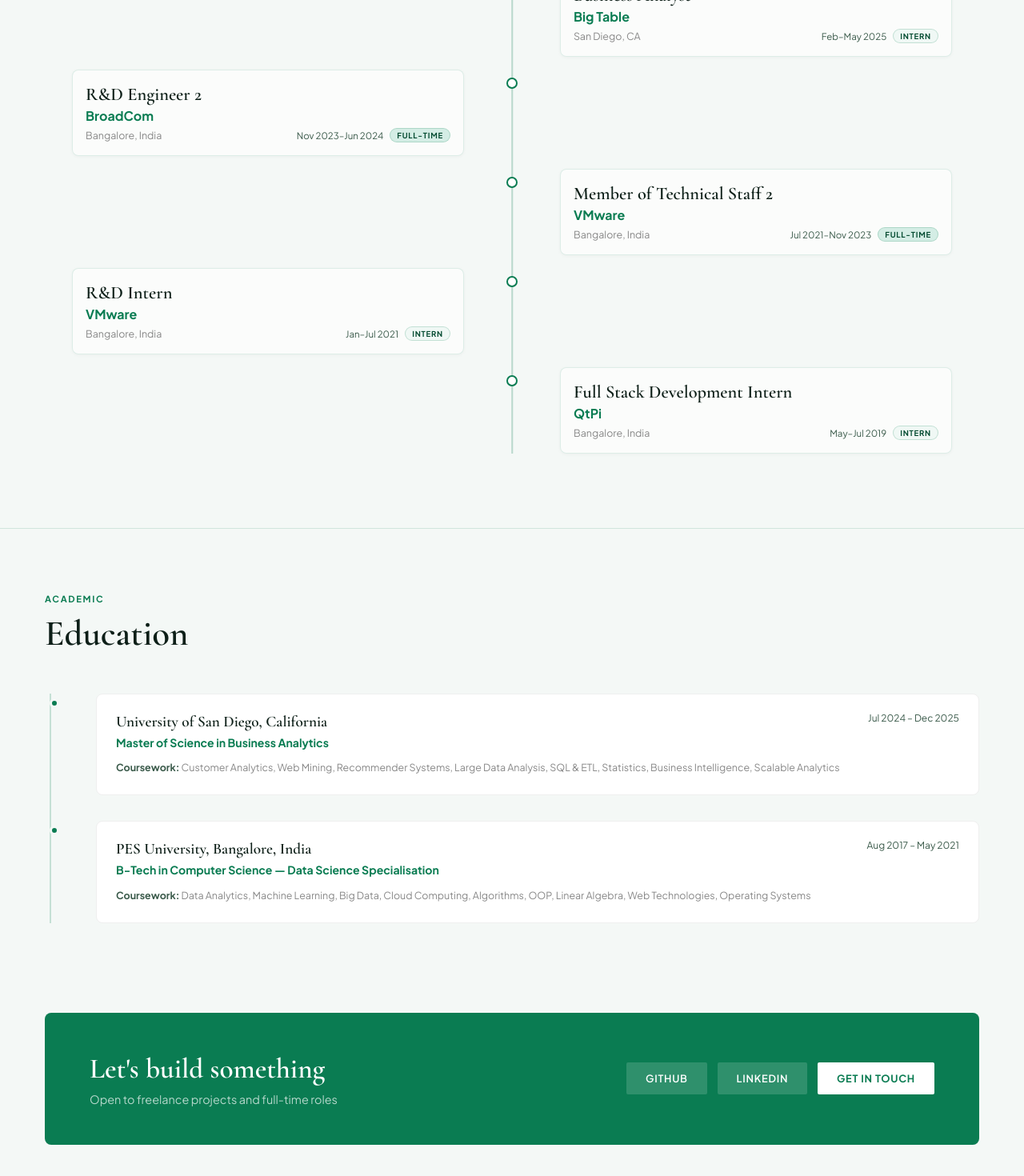
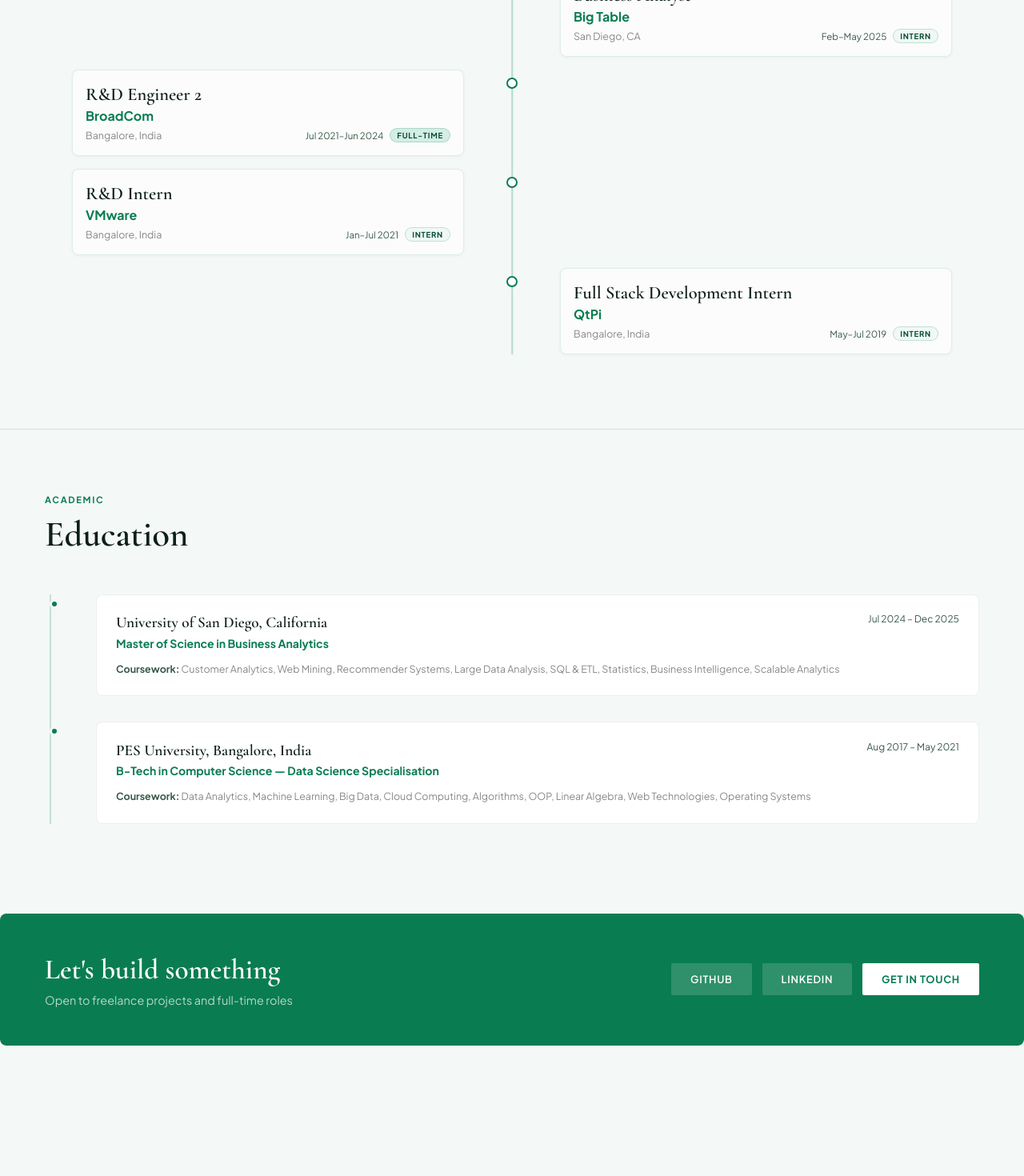
Before and after one commit to Krithikap019/ai-portfolio, a Next.js app: page / in a window 1280 px wide. Shown: the part 2087-3557 px from the top of the page at 80% size. After the commit the page ends 3394 px from the top, so only its background shows below. Built offline with nearby package versions, Linux system fonts and the light colour scheme.

Commit message:
contact 1

```diff
--- a/app/page.jsx
+++ b/app/page.jsx
@@ -50,15 +50,9 @@ function ExperienceTimeline() {
     },
     {
       id: 3, role: "R&D Engineer 2", company: "BroadCom", location: "Bangalore, India",
-      period: "Nov 2023–Jun 2024", type: "Full-time", side: "left",
+      period: "Jul 2021–Jun 2024", type: "Full-time", side: "left",
       desc: "Designed and optimized research pipelines for high-performance networking systems. Contributed to distributed infrastructure components and improved system reliability across production environments.",
       tags: ["Python", "Systems", "Networking", "Infrastructure"],
-    },
-    {
-      id: 4, role: "Member of Technical Staff 2", company: "VMware", location: "Bangalore, India",
-      period: "Jul 2021–Nov 2023", type: "Full-time", side: "right",
-      desc: "Led feature development for cloud infrastructure and virtualization tools. Collaborated cross-functionally to ship platform improvements and contributed to internal developer tooling used by thousands of engineers.",
-      tags: ["Cloud", "Java", "Virtualization", "Platform"],
     },
     {
       id: 5, role: "R&D Intern", company: "VMware", location: "Bangalore, India",
@@ -347,7 +341,7 @@ export default function Home() {
         </div>
       </section>
 
-      <section id="contact" style={{ margin: "0 3.5rem 4rem", background: "#0a7c52", borderRadius: "8px", padding: "3rem 3.5rem", display: "flex", justifyContent: "space-between", alignItems: "center" }}>
+      <section id="contact" style={{ margin: "0", background: "#0a7c52", borderRadius: "8px", padding: "3rem 3.5rem", display: "flex", justifyContent: "space-between", alignItems: "center" }}>
         <div>
           <h3 style={{ fontFamily: "'Cormorant Garamond', serif", fontSize: "2.2rem", fontWeight: 600, color: "#fff", marginBottom: "0.5rem" }}>Let's build something</h3>
           <p style={{ color: "rgba(255,255,255,0.7)", fontSize: "0.9rem" }}>Open to freelance projects and full-time roles</p>
```
